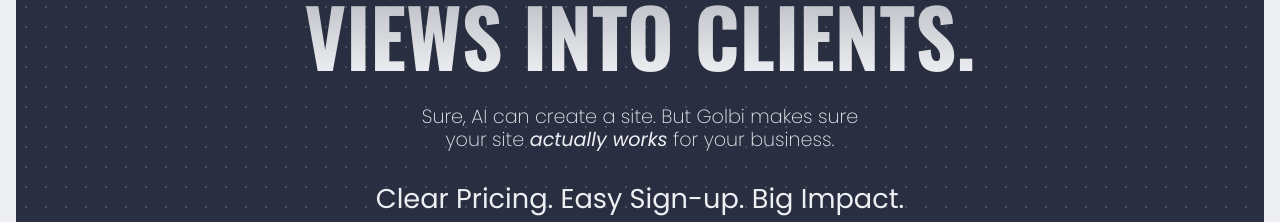
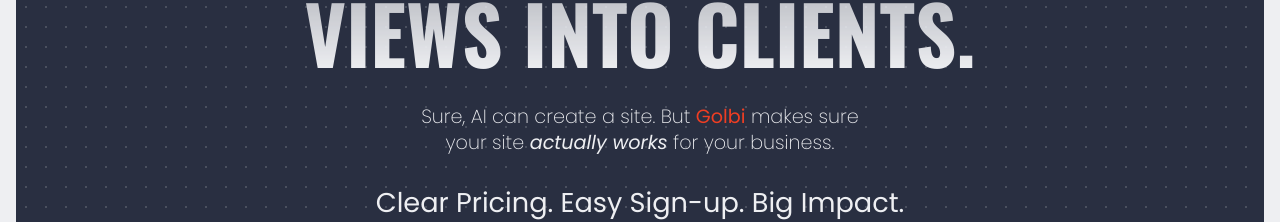
Before and after one commit to dinardavis/golbi, a React (Create React App) app in the folder client/: page / in a window 1280 px wide. Shown: the part 239-461 px from the top of the page. Built offline with nearby package versions, Linux system fonts and the light colour scheme.

Commit message:
Meta tag update

```diff
--- a/client/public/index.html
+++ b/client/public/index.html
@@ -9,8 +9,13 @@
       name="description"
       content="Web site created using create-react-app"
     />
+    <meta property="og:title" content="Golbi | Strategic, Modern Websites for Small Businesses">
+    <meta property="og:description" content="Golbi builds clear, modern websites designed to help small businesses communicate their value and convert visitors into clients.">
+    <meta property="og:image" content="https://golbi.co/golbi-social-preview.jpg">
+    <meta property="og:url" content="https://golbi.co">
+    <meta property="og:type" content="website">
     <link rel="manifest" href="%PUBLIC_URL%/manifest.json" />
-    <title>Golbi | Subscription Web Development</title>
+    <title>Golbi | Strategic, Modern Websites for Small Businesses</title>
   </head>
   <body>
     <div id="root"></div>
--- a/client/src/assets/css/style.css
+++ b/client/src/assets/css/style.css
@@ -352,6 +352,12 @@
   line-height: 1.4;
 }
 
+.intro-subhead-copy .copy-highlight {
+  font-style: normal;
+  font-weight: 400;
+  color: var(--font-accent-1);
+}
+
 .intro-subhead {
   padding: 2rem 0 1.5rem;
   font-size: 1.7rem;
--- a/client/src/components/Intro.js
+++ b/client/src/components/Intro.js
@@ -34,7 +34,7 @@
 
           </p>
 
-          <p className="intro-subhead-copy">Sure, AI can create a site. But Golbi makes sure your site <span>actually works</span> for your business.</p>
+          <p className="intro-subhead-copy">Sure, AI can create a site. But <span className="copy-highlight">Golbi</span> makes sure your site <span>actually works</span> for your business.</p>
 
           <p className="intro-subhead">Clear Pricing. Easy Sign-up. Big Impact.</p>
 
```
Also changed, not shown: client/public/golbi-social-preview.jpg (added).
